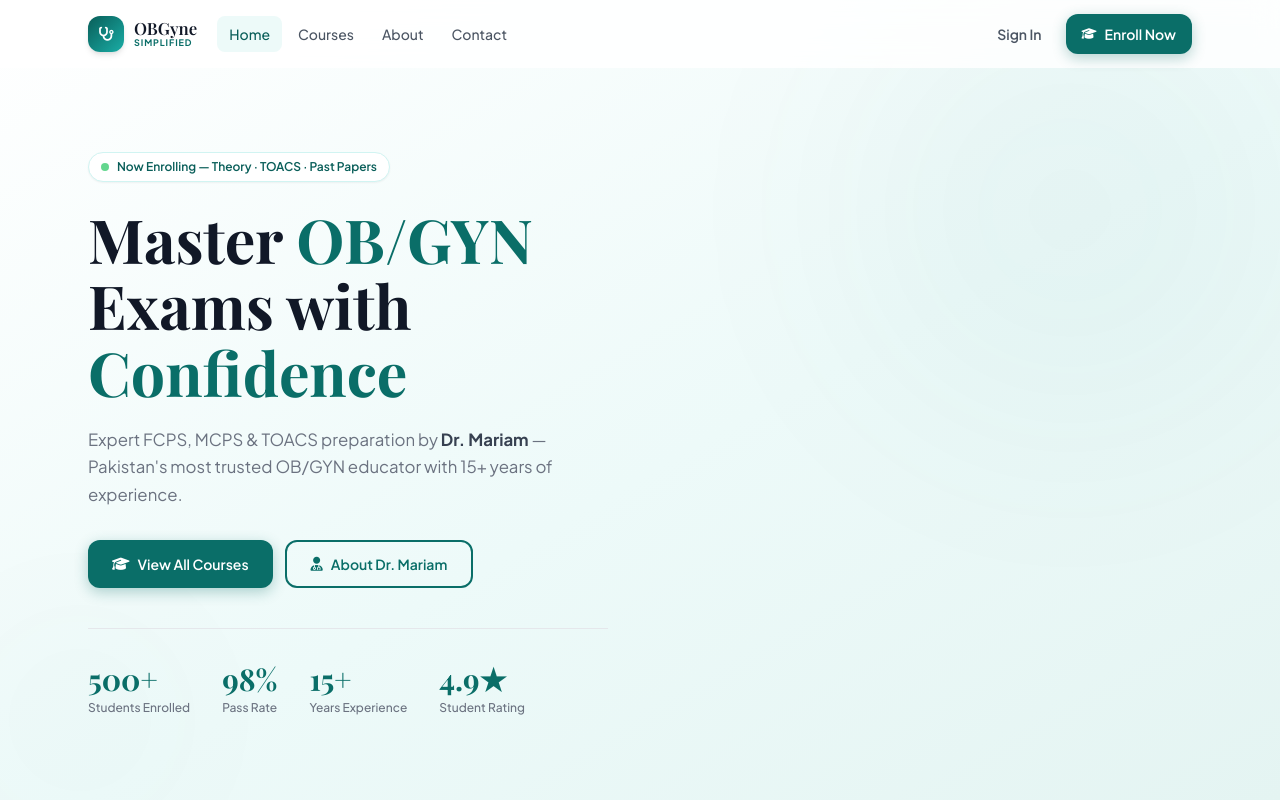
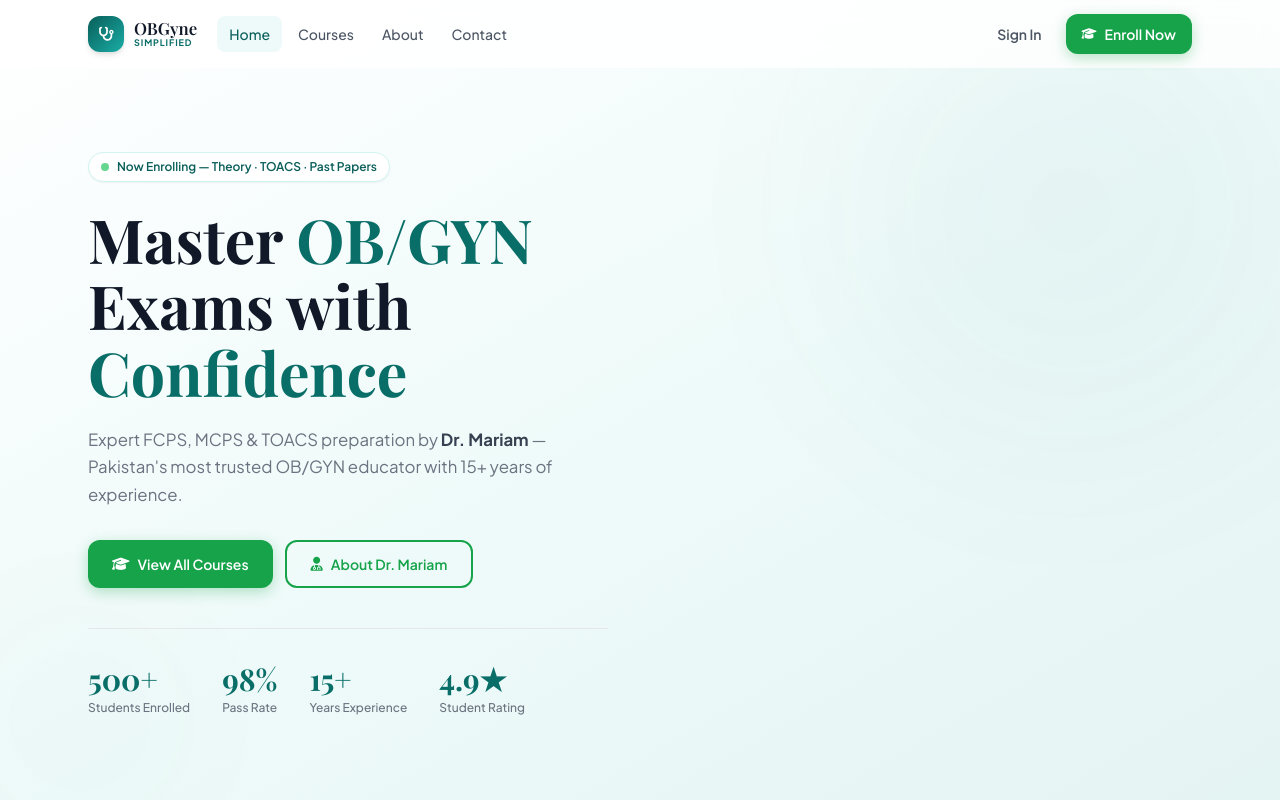
Before and after one commit to mrsheraz33/Obgyne-Frontend, a React (Vite) app: page / in a window 1280 px wide. Shown: the top 800 px of the page. Built offline with nearby package versions, Linux system fonts and the light colour scheme; a web font is replaced by a local one.

Commit message:
Update index.css

```diff
--- a/src/index.css
+++ b/src/index.css
@@ -19,15 +19,15 @@
 
 @layer components {
   .btn-primary {
-    @apply inline-flex items-center gap-2 px-6 py-3 bg-teal-600 text-white font-semibold
+    @apply inline-flex items-center gap-2 px-6 py-3 bg-green-600 text-white font-semibold
            text-sm rounded-xl transition-all duration-200 cursor-pointer border-0
-           hover:bg-teal-700 hover:-translate-y-0.5
-           shadow-[0_4px_14px_rgba(10,110,104,0.3)] hover:shadow-[0_8px_24px_rgba(10,110,104,0.4)];
+           hover:bg-green-700 hover:-translate-y-0.5
+           shadow-[0_4px_14px_rgba(22,163,74,0.3)] hover:shadow-[0_8px_24px_rgba(22,163,74,0.4)];
   }
   .btn-outline {
-    @apply inline-flex items-center gap-2 px-6 py-3 border-2 border-teal-600 text-teal-600
+    @apply inline-flex items-center gap-2 px-6 py-3 border-2 border-green-600 text-green-600
            font-semibold text-sm rounded-xl transition-all duration-200 cursor-pointer
-           hover:bg-teal-50 bg-transparent;
+           hover:bg-green-50 bg-transparent;
   }
   .btn-white {
     @apply inline-flex items-center gap-2 px-6 py-3 bg-white text-teal-700 font-semibold
```
